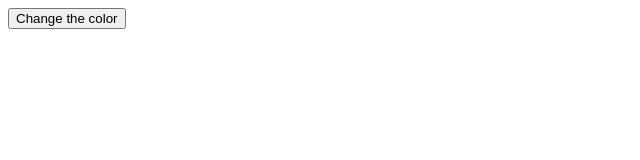
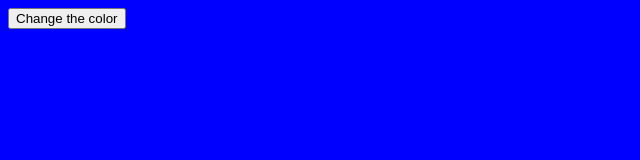
Before and after one commit to YakovlEva99/JavsScript-DOM, a plain HTML site: page index.html in a window 1280 px wide. Both pictures are taken after a click on the button "Change the color". Shown: the whole page, without its empty margins (0-640 px from the left). Drawn offline with Linux system fonts and the light colour scheme.

Commit message:
по клику изменение фона

```diff
--- a/index.html
+++ b/index.html
@@ -4,11 +4,12 @@
     <meta charset="UTF-8">
     <meta http-equiv="X-UA-Compatible" content="IE=edge">
     <meta name="viewport" content="width=device-width, initial-scale=1.0">
+    <link rel="stylesheet" href="style.css">
     <title>Document</title>
-    <script src="jsDom.js"></script>
+
 </head>
 <body>
-    <button>Change the color</button>
-
+    <button id = 'Change'>Change the color</button>
+    <script src="jsDom.js"></script>
 </body>
 </html>
--- /dev/null
+++ b/jsDom.js
@@ -0,0 +1,15 @@
+var buttonDom = document.querySelector("button");
+var isBackgroundAppliend = false;
+buttonDom.addEventListener("click",function(){
+    if(isBackgroundAppliend === false){
+    document.querySelector("body").style.background = "blue";
+    isBackgroundAppliend = true;
+    } else {document.querySelector("body").style.background = "white";
+    isBackgroundAppliend = false;
+}
+});
+
+var buttonDom = document.querySelector("button");
+buttonDom.addEventListener("click",function(){
+    document.querySelector("body").classList.toggle("changeColor");
+    });
--- /dev/null
+++ b/style.css
@@ -0,0 +1,3 @@
+.changeColor{
+    background-color: blue;
+}
```
